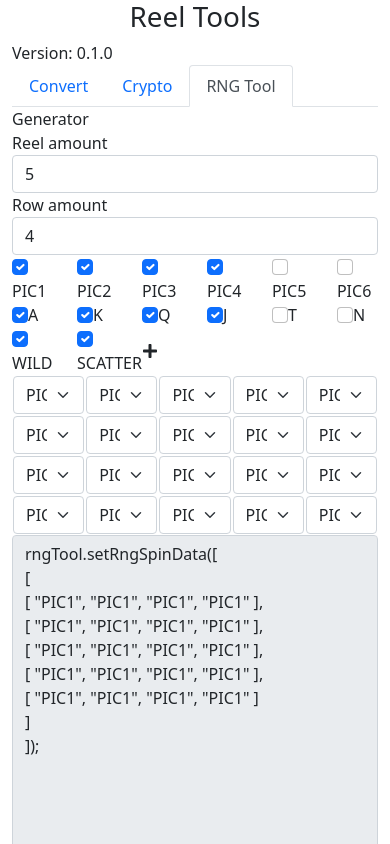
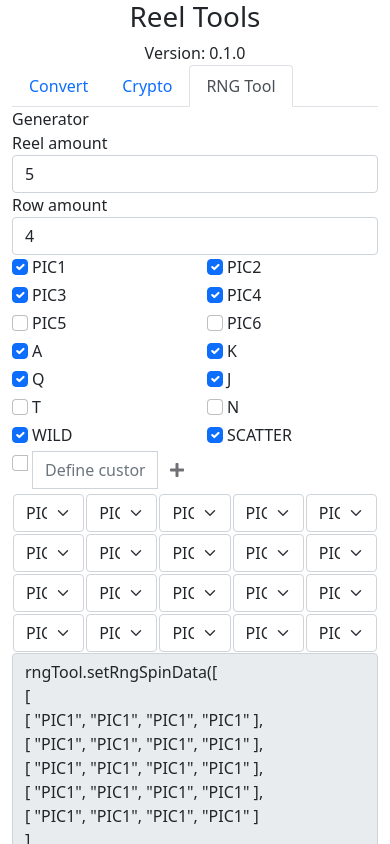
Before and after one commit to avt1745zet/reel-tools, a React app: page / in a window 390 px wide. Both pictures are taken after a click on the tab "RNG Tool". Shown: the top 844 px of the page. Built offline with nearby package versions, Linux system fonts and the light colour scheme.

Commit message:
Fix custom symbol behavior incorrect.

```diff
--- a/src/components/Header.tsx
+++ b/src/components/Header.tsx
@@ -22,7 +22,7 @@ const Title: React.FC = () => {
 };
 
 const Version: React.FC = () => {
-	return <div className='text-md-end text-sm-center'>
+	return <div className='text-center text-md-end'>
 		Version: {packageJson.version}
 	</div>
 };
--- a/src/components/RNGToolGenerator.tsx
+++ b/src/components/RNGToolGenerator.tsx
@@ -100,7 +100,7 @@ export const RNGToolGenerator: React.FC = () => {
 	const [ symbolAmount, setSymbolAmount ] = useState( defaultSymbolAmount );
 
 	const [ originalSelectOptionList, setOriginalSelectOptionList ] = useState( defaultSelectOptionList );
-	const [ customSelectOptionList, setCustomSelectOptionList ] = useState( new Array<ISelectStatu>() );
+	const [ customSelectOptionList, setCustomSelectOptionList ] = useState( [ { symbol: '', checked: false } ] );
 
 	const defaultAvailableSymbolList: Array<string> = new Array<string>();
 	defaultSelectOptionList.forEach( selectOption => {
@@ -261,12 +261,12 @@ const Checkboxes: React.FC<ICheckboxesProps> = ( props: ICheckboxesProps ) => {
 	const originalCheckboxes: Array<JSX.Element> = props.originalSelectOptionList.map( ( selectOption, index ) => {
 		const checked = selectOption.checked;
 		const symbol = selectOption.symbol;
-		return <div key={index} className='col-2'>
-			<input type='checkbox' className='form-check-input' id={'symbolCheckbox' + index} data-index={index} checked={checked} onChange={event => {
+		return <div key={index} className='col-6 col-sm-4 col-md-3 col-lg-2 mb-1'>
+			<input key='checkbox' type='checkbox' className='form-check-input' id={'symbolCheckbox' + index} data-index={index} checked={checked} onChange={event => {
 				const index = event.target.dataset.index ? Number.parseInt( event.target.dataset.index ) : 0;
 				props.onOriginalCheckedChange( index, event.target.checked );
 			}} />
-			<label key={'symbolCheckbox' + index} className='form-check-label' htmlFor={'symbolCheckbox' + index}>
+			<label key='label' className='form-check-label ms-1' htmlFor={'symbolCheckbox' + index}>
 				{symbol}
 			</label>
 		</div>
@@ -275,15 +275,32 @@ const Checkboxes: React.FC<ICheckboxesProps> = ( props: ICheckboxesProps ) => {
 	const customCheckboxes: Array<JSX.Element> = props.customSelectOptionList.map( ( selectOption, index ) => {
 		const checked = selectOption.checked;
 		const symbol = selectOption.symbol;
-		return <div key={'custom' + index} className='col-2'>
+
+		const inputElements: Array<JSX.Element> = [];
+
+		const checkbox: JSX.Element = <input key='checkbox' type='checkbox' className='form-check-input' data-index={index} checked={checked} onChange={event => {
+			const index = event.target.dataset.index ? Number.parseInt( event.target.dataset.index ) : 0;
+			props.onCustomCheckedChange( index, event.target.checked );
+		}} />;
+
+		const inputFiled: JSX.Element = <input key='inputFiled' className='form-control ms-1' placeholder='Define custom symbol...' value={symbol} onChange={event => {
+			props.onCustomSymbolChange( index, event.target.value );
+		}} />;
+
+		inputElements.push( checkbox );
+		inputElements.push( inputFiled );
+
+		if ( index === props.customSelectOptionList.length - 1 ) {
+			const addButton: JSX.Element = <button key='addButton' type='button' className='btn col-1' title='Apply custom symbol' onClick={() => {
+				props.onCustomCheckedChange( index, true );
+				props.onAddNewCustomSymbol( '', false );
+			}} disabled={props.customSelectOptionList[ props.customSelectOptionList.length - 1 ].symbol === ''} ><i className='fas fa-plus' aria-hidden='true'></i></button>;
+			inputElements.push( addButton );
+		}
+
+		return <div key={'custom' + index} className='col-6 col-sm-4 col-md-3 col-lg-2 mb-1'>
 			<div className='input-group'>
-				<input type='checkbox' className='form-check-input' data-index={index} checked={checked} onChange={event => {
-					const index = event.target.dataset.index ? Number.parseInt( event.target.dataset.index ) : 0;
-					props.onCustomCheckedChange( index, event.target.checked );
-				}} />
-				<input key={'symbolCheckbox' + index} className='form-control' value={symbol} onChange={event => {
-					props.onCustomSymbolChange( index, event.target.value );
-				}} />
+				{inputElements}
 			</div>
 		</div>
 	} );
@@ -291,9 +308,6 @@ const Checkboxes: React.FC<ICheckboxesProps> = ( props: ICheckboxesProps ) => {
 	return <div className='row'>
 		{originalCheckboxes}
 		{customCheckboxes}
-		<button type='button' className='btn col-1' title='Apply custom symbol' onClick={() => {
-			props.onAddNewCustomSymbol( '', true );
-		}}><i className='fas fa-plus' aria-hidden='true'></i></button>
 	</div>;
 }
 
```
